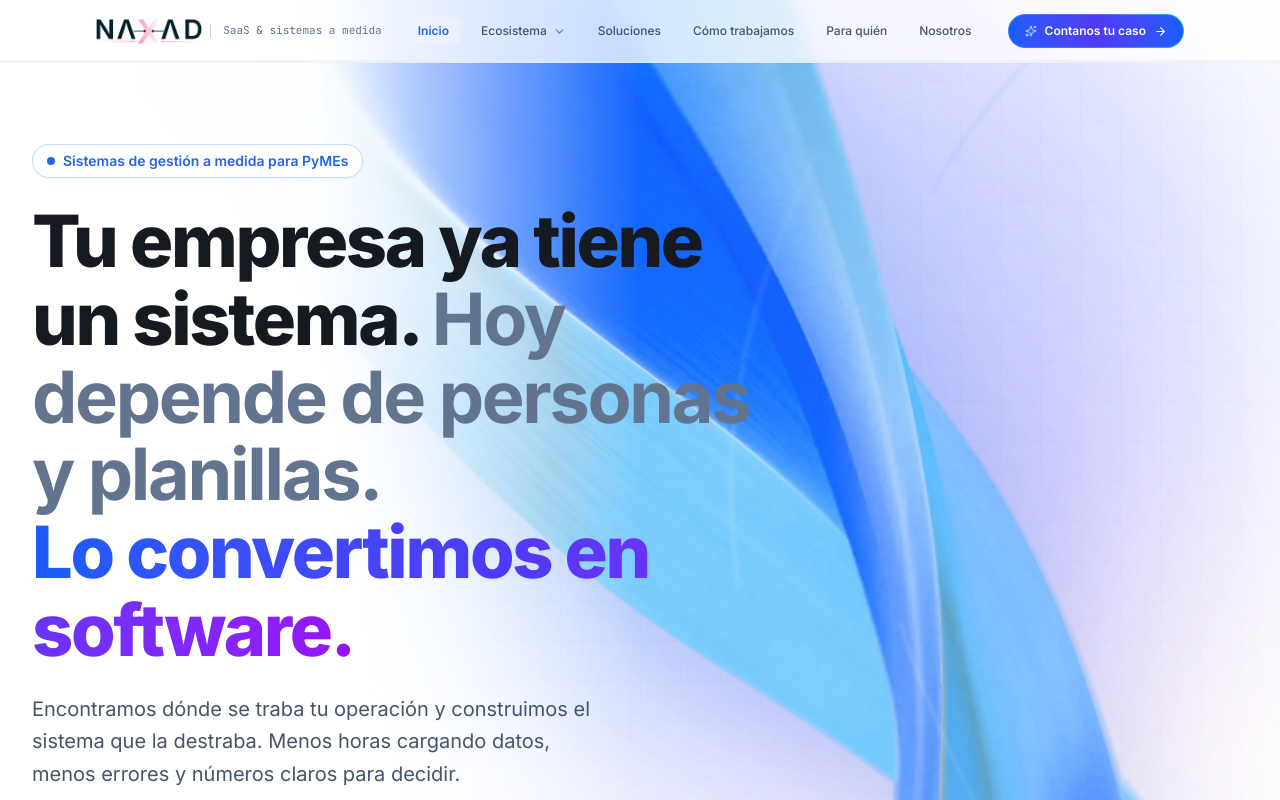
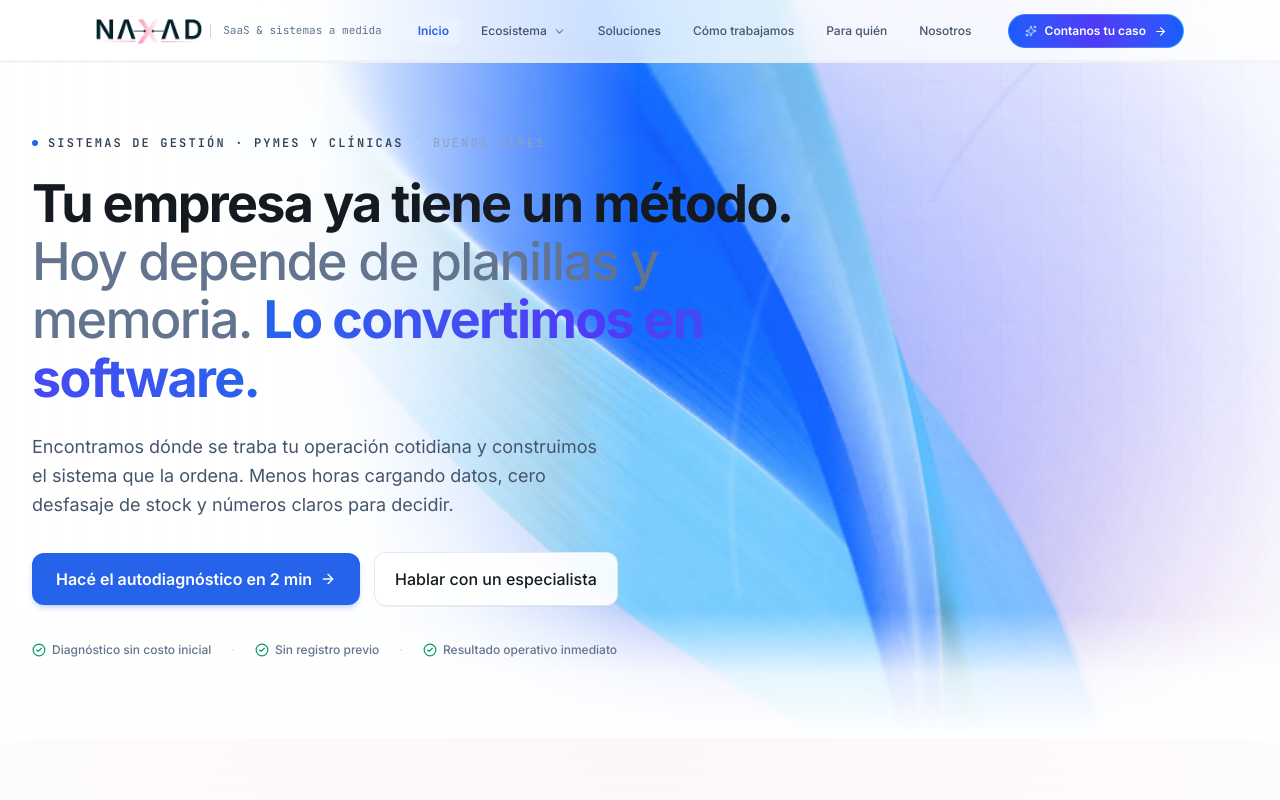
Before and after one commit to naxadsas-sistem/PW-NAXAD, a Next.js app: page / in a window 1280 px wide. Shown: the top 800 px of the page. Built offline with nearby package versions, Linux system fonts and the light colour scheme.

Commit message:
style(hero): refinar escala tipografica ejecutiva y proporciones premium

```diff
--- a/src/components/home/HomeHero.tsx
+++ b/src/components/home/HomeHero.tsx
@@ -7,71 +7,72 @@ import { StripeRibbonBackground } from "./StripeRibbonBackground";
 
 export function HomeHero() {
   return (
-    <section className="relative w-full min-h-[92vh] flex items-center bg-white overflow-hidden">
-      {/* 1. Fondo dinámico de cinta 3D WebGL con la paleta y curvatura de Stripe */}
+    <section className="relative w-full min-h-[88vh] flex items-center bg-white overflow-hidden">
+      {/* 1. Fondo dinámico de cinta 3D con colores de marca NAXAD */}
       <StripeRibbonBackground />
 
       {/* 2. Contenido del Hero con alta legibilidad y jerarquía ejecutiva */}
-      <div className="relative z-10 container mx-auto px-4 sm:px-6 lg:px-8 pt-32 pb-16 lg:pt-36 lg:pb-24">
-        <div className="max-w-3xl text-center lg:text-left mx-auto lg:mx-0">
+      <div className="relative z-10 container mx-auto px-4 sm:px-6 lg:px-8 pt-28 pb-16 lg:pt-32 lg:pb-20">
+        <div className="max-w-2xl xl:max-w-3xl text-center lg:text-left mx-auto lg:mx-0">
 
-          {/* Eyebrow / Kicker */}
-          <div className="inline-flex items-center gap-2 px-3.5 py-1.5 rounded-full bg-white/95 border border-blue-200/90 text-[#2563EB] text-xs sm:text-sm font-semibold mb-6 backdrop-blur-md shadow-xs">
-            <span className="relative flex h-2 w-2">
-              <span className="animate-ping absolute inline-flex h-full w-full rounded-full bg-blue-400 opacity-75"></span>
-              <span className="relative inline-flex rounded-full h-2 w-2 bg-[#2563EB]"></span>
-            </span>
-            <span>Sistemas de gestión a medida para PyMEs</span>
+          {/* Eyebrow / Kicker sobrio de alta gama (estilo Stripe / Linear) */}
+          <div className="inline-flex items-center gap-2.5 mb-6 text-slate-500 font-mono text-[11px] sm:text-xs uppercase tracking-[0.18em]">
+            <span className="w-1.5 h-1.5 rounded-full bg-[#2563EB]" />
+            <span className="font-semibold text-slate-700">Sistemas de gestión &middot; PyMEs y Clínicas</span>
+            <span className="text-slate-300 hidden sm:inline">&middot;</span>
+            <span className="text-slate-400 hidden sm:inline">Buenos Aires</span>
           </div>
 
-          {/* H1: Jerarquía clara con acento cromático armónico con la cinta */}
-          <h1 className="text-4xl sm:text-5xl lg:text-6xl xl:text-7xl font-extrabold text-[#151A21] tracking-tight leading-[1.08] mb-6">
-            Tu empresa ya tiene un sistema.{" "}
-            <span className="text-slate-500 font-bold">Hoy depende de personas y planillas.</span>
-            <br className="hidden sm:block" />
-            <span className="text-transparent bg-clip-text bg-gradient-to-r from-blue-600 via-indigo-600 to-purple-600">
+          {/* H1: Proporción áurea ejecutiva, equilibrada y sin estridencias */}
+          <h1 className="text-3xl sm:text-4xl md:text-5xl lg:text-[46px] xl:text-[52px] font-bold text-[#151A21] tracking-tight leading-[1.12] mb-6">
+            Tu empresa ya tiene un método.{" "}
+            <br className="hidden sm:inline" />
+            <span className="text-slate-500 font-medium">Hoy depende de planillas y memoria. </span>
+            <span className="text-transparent bg-clip-text bg-gradient-to-r from-[#2563EB] via-indigo-600 to-[#2563EB]">
               Lo convertimos en software.
             </span>
           </h1>
 
-          {/* Subtítulo claro y legible */}
-          <p className="text-base sm:text-lg md:text-xl text-slate-600 leading-relaxed mb-8 max-w-xl mx-auto lg:mx-0 font-normal">
-            Encontramos dónde se traba tu operación y construimos el sistema que la destraba. Menos horas cargando datos, menos errores y números claros para decidir.
+          {/* Subtítulo claro, directo y con tono directivo */}
+          <p className="text-base sm:text-lg text-slate-600 leading-relaxed mb-8 max-w-xl mx-auto lg:mx-0 font-normal">
+            Encontramos dónde se traba tu operación cotidiana y construimos el sistema que la ordena. Menos horas cargando datos, cero desfasaje de stock y números claros para decidir.
           </p>
 
-          {/* CTAs con Jerarquía Visual */}
-          <div className="flex flex-col sm:flex-row items-stretch sm:items-center justify-center lg:justify-start gap-3.5 mb-10">
+          {/* CTAs con Proporciones Premium */}
+          <div className="flex flex-col sm:flex-row items-stretch sm:items-center justify-center lg:justify-start gap-3.5 mb-9">
             <a
               href="#diagnostico"
-              className="group inline-flex items-center justify-center gap-2.5 bg-[#2563EB] text-white px-7 py-3.5 rounded-xl text-base font-semibold hover:bg-blue-700 transition-all duration-200 shadow-lg shadow-blue-600/25 hover:shadow-blue-600/35 hover:-translate-y-0.5 cursor-pointer"
+              className="group inline-flex items-center justify-center gap-2 bg-[#2563EB] text-white px-6 py-3.5 rounded-xl text-sm sm:text-base font-semibold hover:bg-blue-700 transition-all duration-200 shadow-md shadow-blue-600/20 hover:shadow-lg hover:shadow-blue-600/30 hover:-translate-y-0.5 cursor-pointer"
             >
-              <span>Hacé el diagnóstico en 2 min</span>
-              <ArrowRight className="w-5 h-5 group-hover:translate-x-1 transition-transform" />
+              <span>Hacé el autodiagnóstico en 2 min</span>
+              <ArrowRight className="w-4 h-4 group-hover:translate-x-0.5 transition-transform" />
             </a>
 
             <a
               href="https://wa.me/5491136248967?text=Hola%20Gabriel!%20Me%20gustar%C3%ADa%20hablar%20con%20un%20especialista%20de%20NAXAD."
               target="_blank"
               rel="noopener noreferrer"
-              className="inline-flex items-center justify-center gap-2 bg-white text-[#151A21] border border-slate-200/90 px-6 py-3.5 rounded-xl text-base font-semibold hover:bg-slate-50 hover:border-slate-300 transition-all duration-200 shadow-2xs backdrop-blur-md cursor-pointer"
+              className="inline-flex items-center justify-center gap-2 bg-white/90 text-[#151A21] border border-slate-200/90 px-5 py-3.5 rounded-xl text-sm sm:text-base font-medium hover:bg-slate-50 hover:border-slate-300 transition-all duration-200 shadow-2xs backdrop-blur-xs cursor-pointer"
             >
               <span>Hablar con un especialista</span>
             </a>
           </div>
 
-          {/* Micro-Proof / Trust Signals */}
-          <div className="flex flex-wrap items-center justify-center lg:justify-start gap-x-6 gap-y-3 text-xs sm:text-sm text-slate-500 font-medium">
-            <div className="flex items-center gap-2">
-              <CheckCircle2 className="w-4 h-4 text-emerald-600 shrink-0" />
-              <span>Sin costo inicial</span>
+          {/* Micro-Proof / Trust Signals minimalistas */}
+          <div className="flex flex-wrap items-center justify-center lg:justify-start gap-x-5 gap-y-2 text-xs text-slate-500 font-medium">
+            <div className="flex items-center gap-1.5">
+              <CheckCircle2 className="w-3.5 h-3.5 text-emerald-600 shrink-0" />
+              <span>Diagnóstico sin costo inicial</span>
             </div>
-            <div className="flex items-center gap-2">
-              <CheckCircle2 className="w-4 h-4 text-emerald-600 shrink-0" />
-              <span>Sin registrarte</span>
+            <span className="text-slate-300 hidden sm:inline">&middot;</span>
+            <div className="flex items-center gap-1.5">
+              <CheckCircle2 className="w-3.5 h-3.5 text-emerald-600 shrink-0" />
+              <span>Sin registro previo</span>
             </div>
-            <div className="flex items-center gap-2">
-              <CheckCircle2 className="w-4 h-4 text-emerald-600 shrink-0" />
-              <span>Resultado inmediato</span>
+            <span className="text-slate-300 hidden sm:inline">&middot;</span>
+            <div className="flex items-center gap-1.5">
+              <CheckCircle2 className="w-3.5 h-3.5 text-emerald-600 shrink-0" />
+              <span>Resultado operativo inmediato</span>
             </div>
           </div>
 
```
